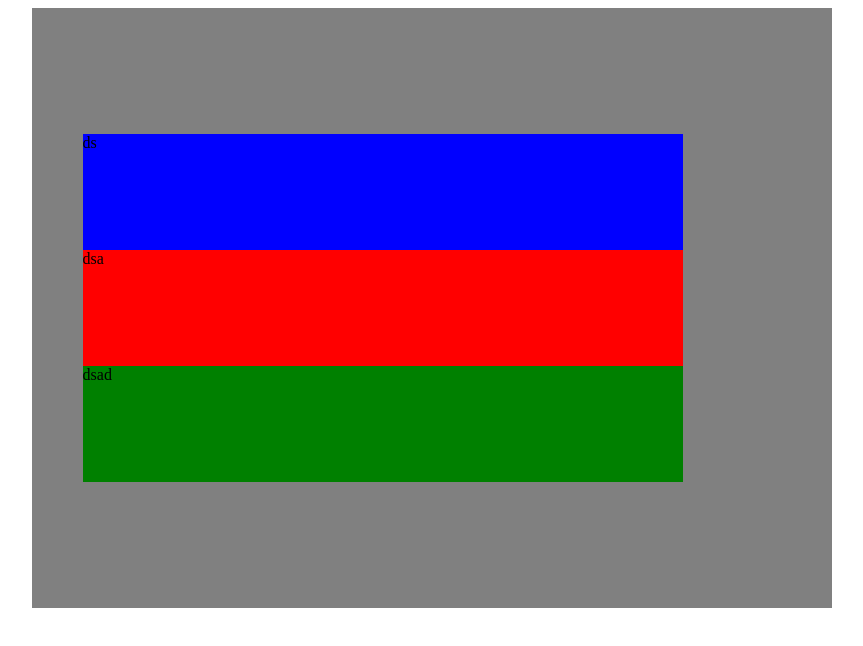
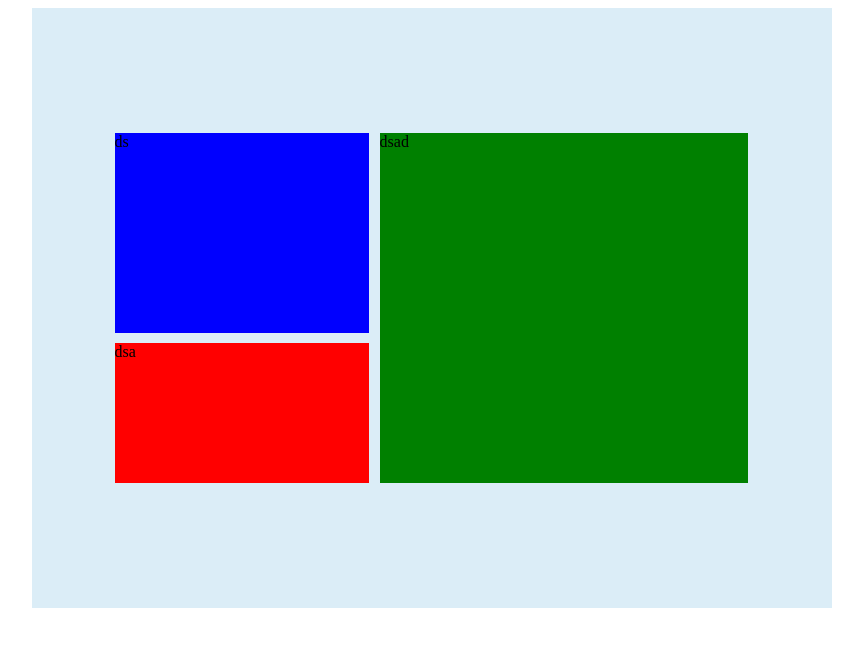
Before and after one commit to Vojkan94/WeatherApp, a React app: page / in a window 1280 px wide. Shown: the whole page, without its empty margins (208-1071 px from the left). Built offline with nearby package versions, Linux system fonts and the light colour scheme.

Commit message:
layout finish

```diff
--- a/src/components/home.css
+++ b/src/components/home.css
@@ -3,37 +3,41 @@
     margin: auto;
     width: 800px;
     height: 600px;
-    padding: 10% 4%;
-    background-color: grey;
+    background-color: #DBEDF7;
     box-sizing: border-box;
 
 }
 .wrapper{
-    width: 600px;
-    box-sizing: border-box;
+    margin:auto;
+    width: 635px;
     display: flex;
-    flex-wrap: wrap;
-    flex-direction: column;
+    flex-flow: column wrap;
+    height: 350px;
+    justify-content: center;
 
 }
 .top-left{
     background-color: blue;
-    flex: 1;
-    height: 200px;
-    flex: 1 1 80px;
+    margin-bottom: 1.5%;
+    margin-right: 1.5%;
+    width: 40%;
+    height: 57%;
+
 }
 .down-left{
     background-color: red;
-    flex: 1;
-    height: 125px;
-    flex: 1 1 80px;
+
+    width: 40%;
+    height: 40%;
 
 }
 .right{
     background-color: green;
-    flex: 2;
-    height: 340px;
-    flex: 1 1 80px;
-    flex-direction: row;
+
+    height: 100%;
+    width: 58%;
+
+
+
 
 }
```
